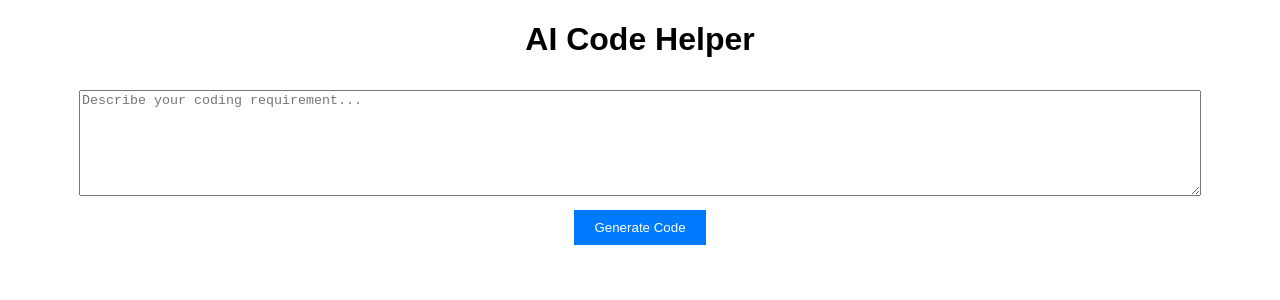
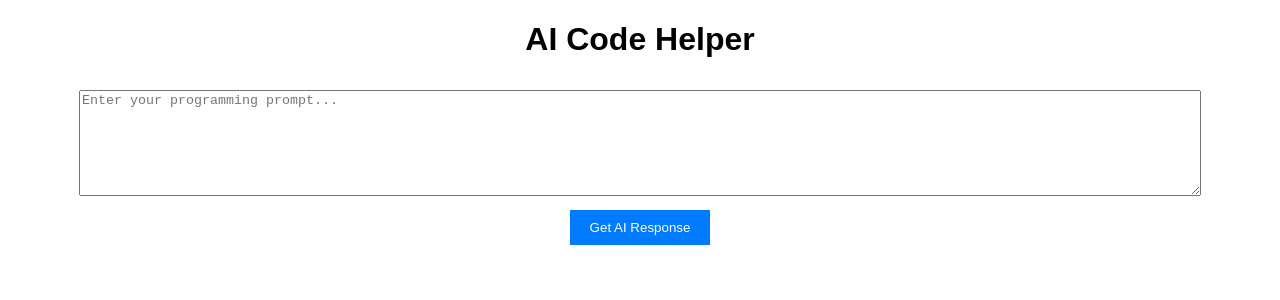
Before and after one commit to PlaydoAI/playdo-react-template, a React (Create React App) app: page / in a window 1280 px wide. Shown: the top 300 px of the page. Built offline with nearby package versions, Linux system fonts and the light colour scheme.

Commit message:
Update src/App.js with generated code

```diff
--- a/src/App.js
+++ b/src/App.js
@@ -3,34 +3,33 @@ import axios from 'axios';
 import './App.css';
 
 function App() {
-  const [query, setQuery] = useState('');
+  const [prompt, setPrompt] = useState('');
   const [response, setResponse] = useState('');
   const [loading, setLoading] = useState(false);
   const [error, setError] = useState('');
 
-  const handleSubmit = async (e) => {
-    e.preventDefault();
+  const handlePromptChange = (e) => setPrompt(e.target.value);
+
+  const fetchCodeHelper = async () => {
     setLoading(true);
     setError('');
-    setResponse('');
-
     try {
-      const res = await axios.post(
+      const result = await axios.post(
         'https://api.openai.com/v1/completions',
         {
           model: 'text-davinci-003',
-          prompt: query,
-          max_tokens: 100,
+          prompt,
+          max_tokens: 150
         },
         {
           headers: {
-            Authorization: `Bearer ${process.env.REACT_APP_OPENAI_API_KEY}`,
-          },
+            Authorization: `Bearer ${process.env.REACT_APP_OPENAI_API_KEY}`
+          }
         }
       );
-      setResponse(res.data.choices[0].text.trim());
+      setResponse(result.data.choices[0].text.trim());
     } catch (err) {
-      setError('An error occurred. Please try again.');
+      setError('Unable to fetch response. Please try again.');
     } finally {
       setLoading(false);
     }
@@ -39,19 +38,18 @@ function App() {
   return (
     <div className="App">
       <h1>AI Code Helper</h1>
-      <form onSubmit={handleSubmit}>
-        <textarea
-          placeholder="Describe your coding requirement..."
-          value={query}
-          onChange={(e) => setQuery(e.target.value)}
-        ></textarea>
-        <button type="submit">Generate Code</button>
-      </form>
-      {loading && <p>Loading...</p>}
+      <textarea
+        placeholder="Enter your programming prompt..."
+        value={prompt}
+        onChange={handlePromptChange}
+      ></textarea>
+      <button onClick={fetchCodeHelper} disabled={loading || !prompt}>
+        {loading ? 'Loading...' : 'Get AI Response'}
+      </button>
       {error && <p className="error">{error}</p>}
       {response && (
         <div className="response">
-          <h2>Generated Code:</h2>
+          <h3>AI Response:</h3>
           <pre>{response}</pre>
         </div>
       )}
```
